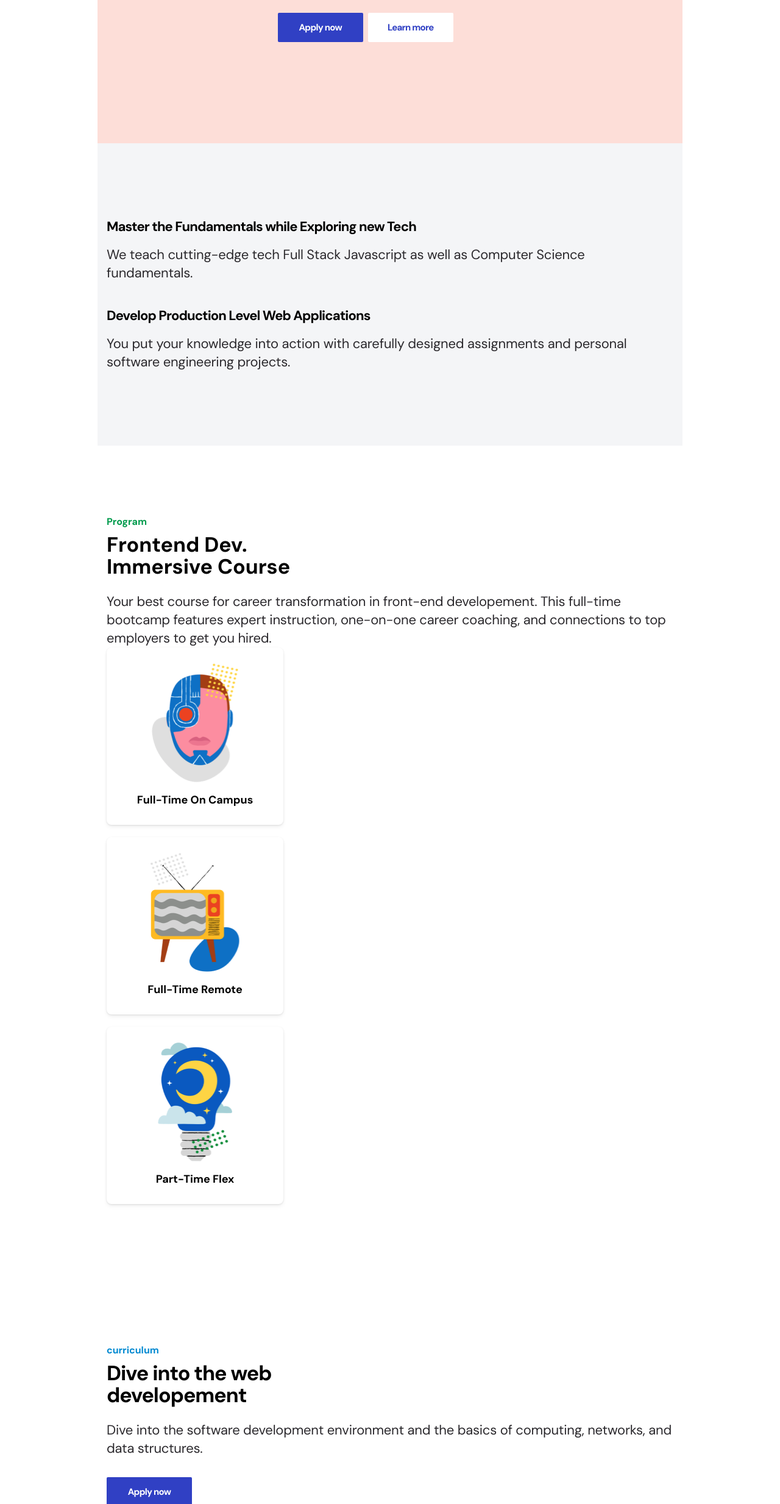
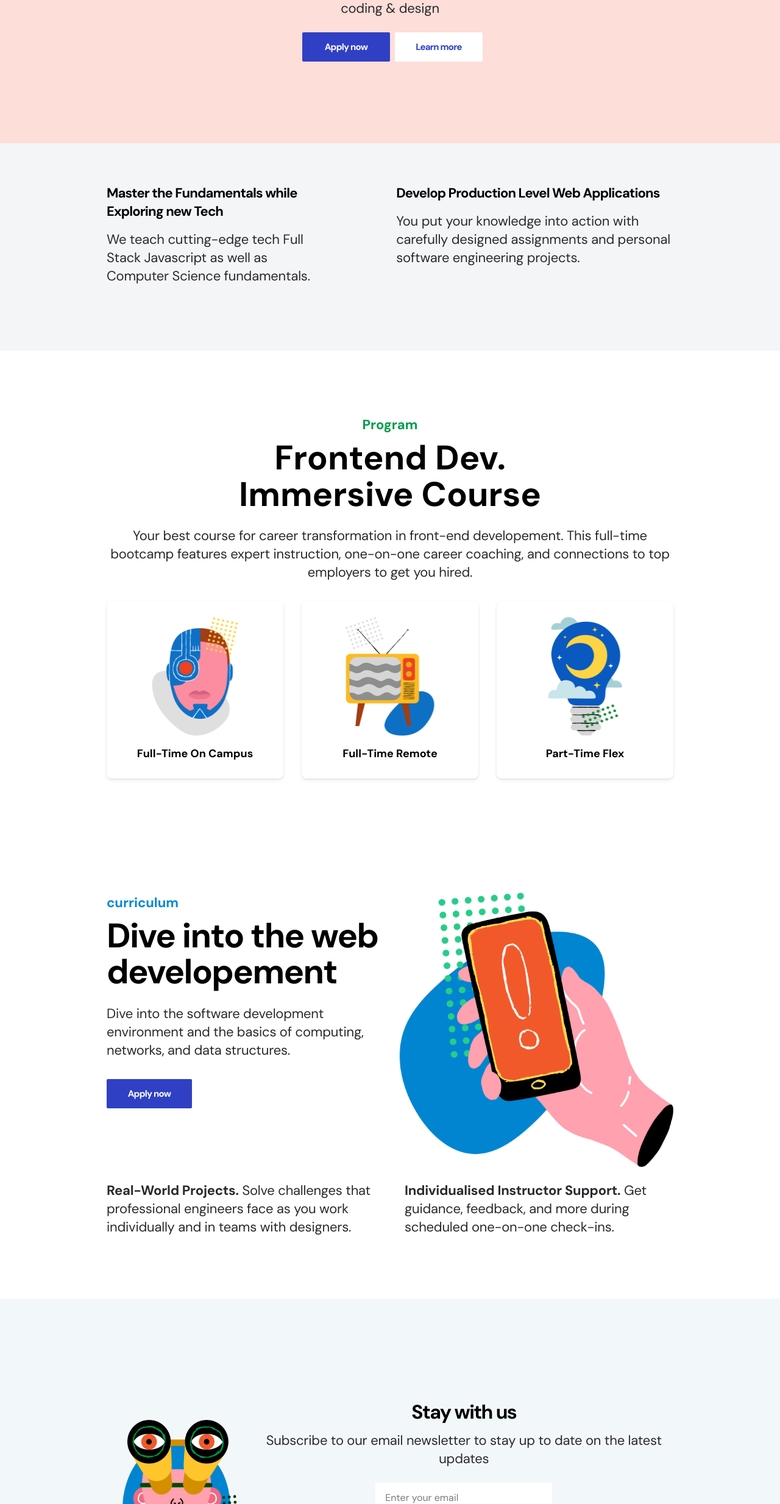
Before and after one commit to GAYEONii/studyHTML_CSS, a plain HTML site: page finalProject/index.html in a window 1280 px wide. Shown: the part 333-2800 px from the top of the page at 61% size. Drawn offline with Linux system fonts and the light colour scheme.

Commit message:
desktop version (media query)

```diff
--- a/finalProject/index.html
+++ b/finalProject/index.html
@@ -15,9 +15,9 @@
         <div class="col">
           <h1>Change your career,<br />Change your life</h1>
           <p>Get ahead with expert-led training in<br /> coding & design</p>
-          <div class="landingBtn">
-            <a class="apply" href="#">Apply now</a>
-            <a class="learn" href="#">Learn more</a>
+          <div class="row landingBtn">
+            <a class="col-6 apply" href="#">Apply now</a>
+            <a class="col-6 learn" href="#">Learn more</a>
           </div>
         </div>
       </div>
@@ -65,6 +65,7 @@
   <section class="curriculum">
     <div class="container">
       <div class="row">
+        <div class="curriculum-title">
           <div class="header">
             <h6>curriculum</h6>
             <h1>Dive into the web<br />developement</h1>
@@ -72,6 +73,8 @@
               Dive into the software development environment and the basics of computing, networks, and data structures.
             </p>
             <a href="#">Apply now</a>
+          </div>
+          <div class="curriculum-img"></div>
         </div>
         <div class="details">
           <p>
@@ -90,14 +93,16 @@
         <div class="banner-img">
         </div>
       </div>
-      <div class="row header">
+      <div class="row content">
+        <div class="header">
           <h1>Stay with us</h1>
           <p>Subscribe to our email newsletter to stay up to date on the latest updates</p>
         </div>
-      <div class="row form">
+        <div class="form">
           <input type="text" value="Enter your email"/>
           <a href="#">Get started</a>
           <p>Cancle any time. Check out <strong>Terms of Use</strong></p>
+        </div>
       </div>
     </div>
   </section>
--- a/finalProject/style.css
+++ b/finalProject/style.css
@@ -54,13 +54,20 @@ p {
 }
 
 /* landing */
-.landing .container{
+.landing{
   background-color: #FDDED8;
   display: flex;
   flex-direction: column;
   justify-content: center;
   align-items: center;
   height: 568px;
+}
+
+.landing .col{
+  display: flex;
+  flex-direction: column;
+  justify-content: center;
+  align-items: center;
 }
 
 .landing h1 {
@@ -79,27 +86,26 @@ p {
 
 .landingBtn {
   display: flex;
-  width: 288px;
-  height: 48px;
+  flex-wrap: nowrap;
   justify-content: space-between;
 }
 
-.landing a {
+.landingBtn a {
   display: block;
   width: 140px;
-  height: 48px;
   font-size: 15px;
   font-weight: 700;
   line-height: 1.6;
   letter-spacing: -0.05em;
   border-radius: 2px;
   text-align: center;
-  padding: 12px;
+  padding: 12px 32px;
 }
 
 .landing .apply{
   background-color: #3040C4;
   color: #FFFFFF;
+  margin-right: 8px;
 }
 
 .landing .learn{
@@ -109,7 +115,7 @@ p {
 
 /* testimonials */
 
-.testimonials .container{
+.testimonials{
   display: flex;
   flex-direction: column;
   justify-content: center;
@@ -118,6 +124,9 @@ p {
 }
 
 .testimonials .row{
+  display: flex;
+  flex-direction: column;
+  justify-content: center;
   padding: 0 15px;
 }
 
@@ -134,7 +143,7 @@ p {
 
 /* program */
 
-.program .container{
+.program{
   height: 1377px;
   display: flex;
   flex-direction: column;
@@ -144,6 +153,10 @@ p {
 
 .program .row{
   padding: 0 15px;
+  display: flex;
+  flex-direction: column;
+  justify-content: center;
+  align-items: center;
 }
 
 .program .header h6{
@@ -161,6 +174,17 @@ p {
   margin-bottom: 24px;
 }
 
+.program .header p{
+  margin-bottom: 32px;
+}
+
+.program .programs{
+  display: flex;
+  flex-direction: column;
+  justify-content: center;
+  align-items: center;
+}
+
 .programs .program-box{
   display: flex;
   flex-direction: column;
@@ -173,6 +197,12 @@ p {
   box-shadow: 0px 4px 6px rgba(0, 0, 0, 0.05), 0px 1px 3px rgba(0, 0, 0, 0.1), inset 0px 1px 0px rgba(255, 255, 255, 0.1);
   border-radius: 8px;
   margin-bottom: 20px;
+  cursor: pointer;
+}
+
+.program-box:hover{
+  background-color: #3141C5;
+  color: #FFFFFF;
 }
 
 .programs .img-box{
@@ -204,7 +234,7 @@ p {
 }
 
 /* curriculum */
-.curriculum .container{
+.curriculum{
   height: 706px;
   display: flex;
   flex-direction: column;
@@ -251,13 +281,21 @@ p {
   margin-bottom: 48px;
 }
 
+.curriculum .curriculum-title .curriculum-img{
+  width: 0;
+  height: 0;
+  background-image: url(./assets/img-curriculum.png);
+  background-size: cover;
+  background-repeat: no-repeat;
+}
+
 .curriculum .details p{
   margin-bottom: 40px;
 }
 
 /* banner */
 
-.banner .container{
+.banner{
   display: flex;
   flex-direction: column;
   justify-content: center;
@@ -266,13 +304,28 @@ p {
   height: 588px;
 }
 
-.banner .row{
+.banner .container{
+  display: flex;
+  flex-direction: column;
+  justify-content: center;
+  align-items: center;
+  padding: 0 15px;
+}
+
+
+
+.banner .content{
+  display: flex;
+  flex-direction: column;
+  justify-content: center;
+  align-items: center;
   padding: 0 15px;
 }
 
 .banner .CTAimage{
   width: 290px;
   height: 240px;
+  padding: 0 15px;
 }
 
 .banner .banner-img {
@@ -363,3 +416,101 @@ p {
   line-height: 1.71428;
   margin-bottom: 8px;
 }
+
+/* desktop */
+@media screen and (min-width: 768px){
+  .landing{
+    height: 568px;
+  }
+
+  .landing h1{
+    font-size: 70px;
+    line-height: 1.02857;
+  }
+  .landginBtn a{
+    width: 160px;
+    height: 56px;
+    font-size: 18px;
+    line-height: 1.555555;
+  }
+
+
+  .testimonials{
+    height: 340px;
+  }
+
+  .testimonials .row{
+    flex-direction: row;
+    flex-wrap: nowrap;
+    justify-content: space-between;
+  }
+
+  .testimonials .row .first-title{
+    margin-right: 110px;
+  }
+
+  .program {
+    height: 827px;
+  }
+
+  .program .header{
+    text-align: center;
+  }
+
+  .program .header h6{
+    font-size: 22px;
+  }
+
+  .program .header h1{
+    font-size: 56px;
+  }
+
+  .program .programs {
+    flex-direction: row;
+    justify-content: space-between;
+    width: 930px;
+  }
+
+  .curriculum{
+    height: 728px;
+  }
+
+  .curriculum .header h1{
+    font-size: 56px;
+  }
+
+  .curriculum .header h6{
+    font-size: 22px;
+  }
+
+  .curriculum .curriculum-title .curriculum-img{
+    width: 450px;
+    height: 450px;
+  }
+
+  .curriculum-title .header{
+    width: 450px;
+    margin-right: 30px;
+  }
+
+  .curriculum-title {
+    display: flex;
+    justify-content: space-between;
+    margin-bottom: 24px;
+  }
+
+  .curriculum .details{
+    display: flex;
+    flex-direction: row;
+    flex-wrap: nowrap;
+    justify-content: center;
+  }
+
+  .curriculum-title .details p {
+    width: 450px;
+  }
+
+  .banner .container{
+    flex-direction: row;
+  }
+}
```
Lines whose indentation alone changed are shown as unchanged.
